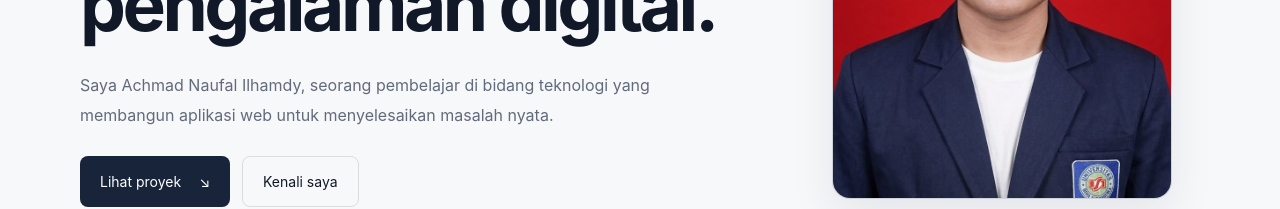
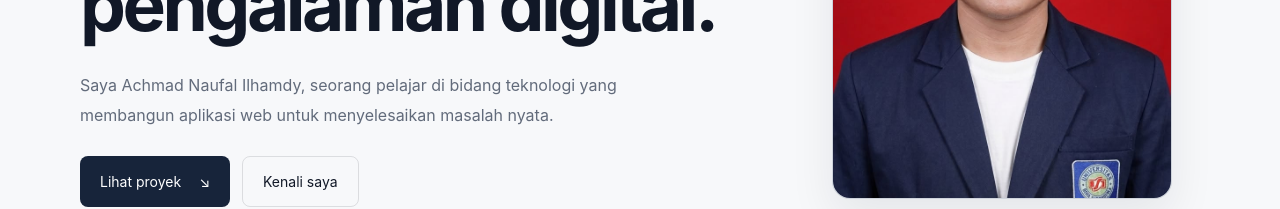
Before and after one commit to Lerigo12/portofolio, a React (Vite) app: page / in a window 1280 px wide. Shown: the part 353-562 px from the top of the page. Built offline with nearby package versions, Linux system fonts and the light colour scheme.

Commit message:
Update Hero.jsx

```diff
--- a/src/components/Hero.jsx
+++ b/src/components/Hero.jsx
@@ -34,7 +34,7 @@ function Hero() {
           </h1>
 
           <p className="hero-description">
-            Saya Achmad Naufal Ilhamdy, seorang pembelajar di bidang
+            Saya Achmad Naufal Ilhamdy, seorang pelajar di bidang
             teknologi yang membangun aplikasi web untuk menyelesaikan
             masalah nyata.
           </p>
```
